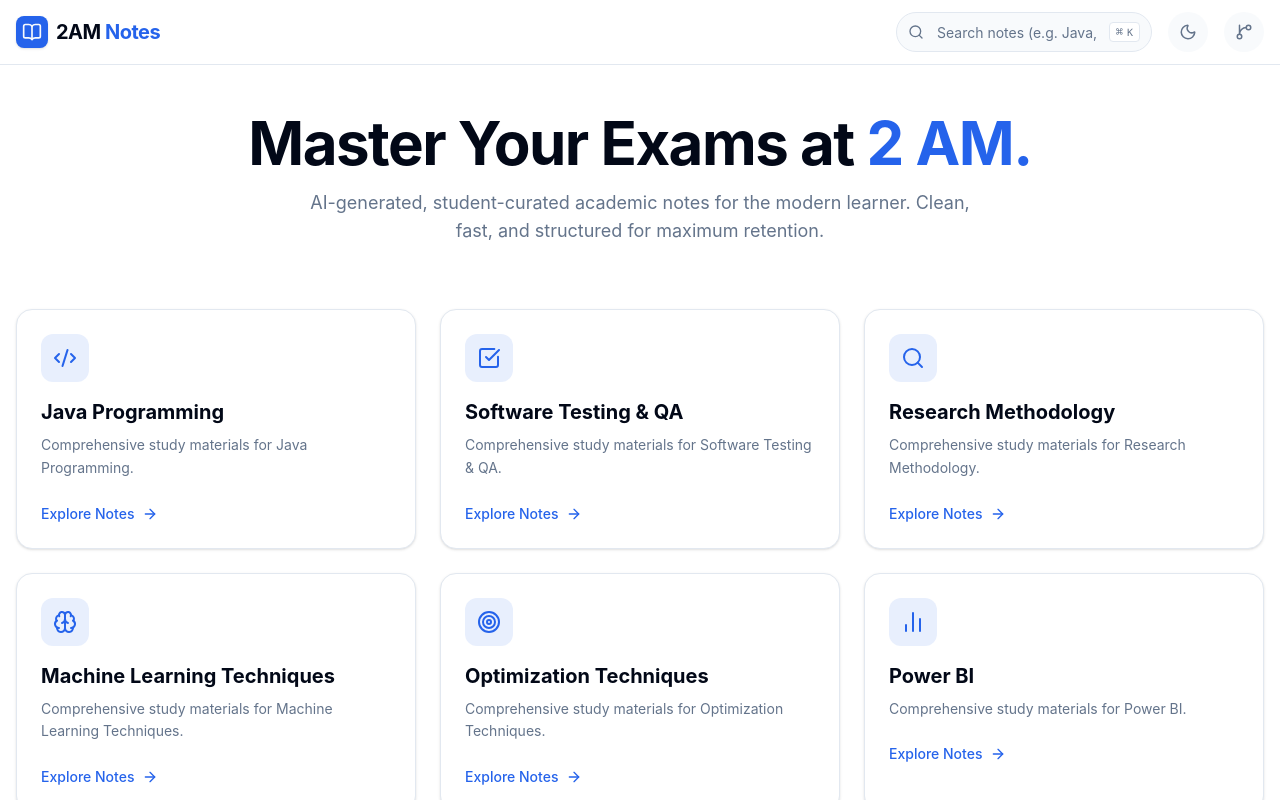
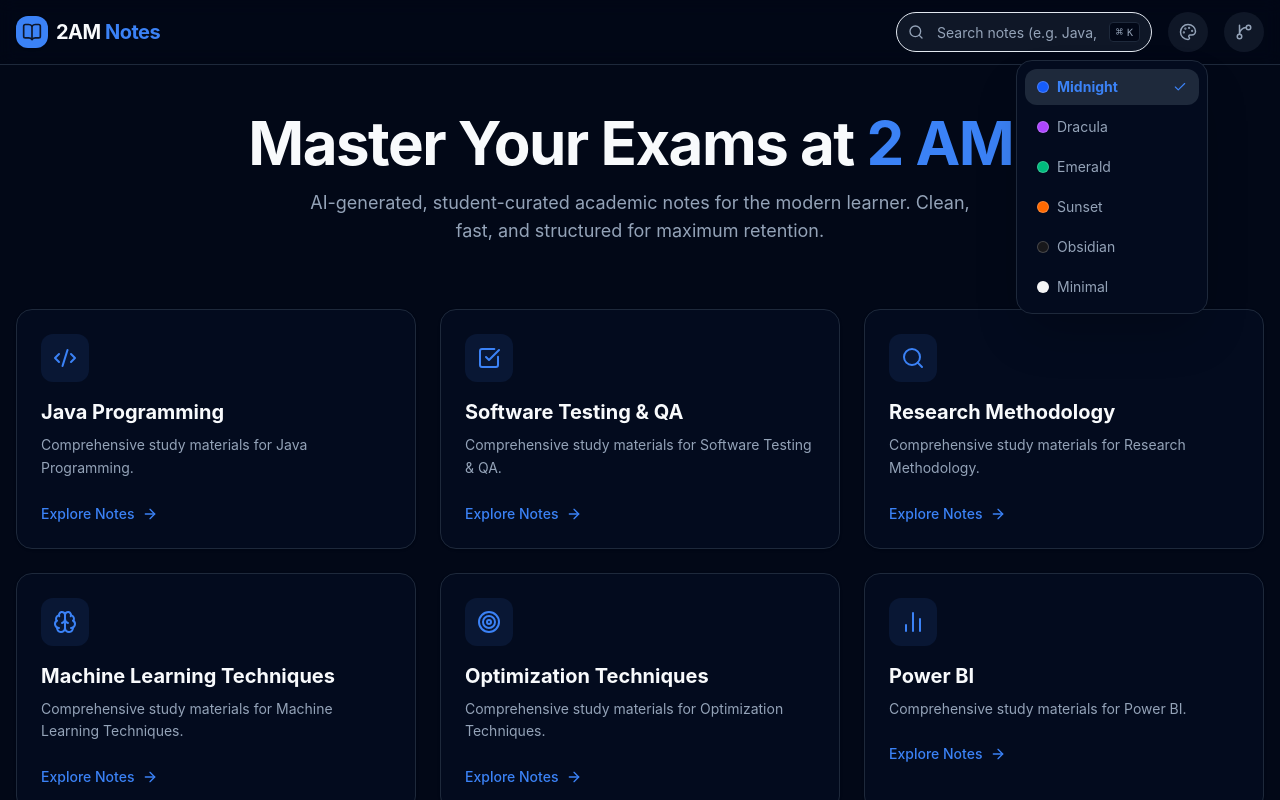
Before and after one commit to Ritesh-Dhekane/2am-notes, a React (Vite) app: page / in a window 1280 px wide. Both pictures are taken after a click on the button "Change theme". Shown: the top 800 px of the page. Built offline with nearby package versions, Linux system fonts and the light colour scheme.

Commit message:
Update css for better mobile view and add themes

```diff
--- /dev/null
+++ b/content/software-testing-quality-assurance/overview.md
@@ -0,0 +1 @@
+# Overview\n\n## Coming Soon\n\nThis section will contain an overview of the subject.
--- a/src/components/Navbar.jsx
+++ b/src/components/Navbar.jsx
@@ -1,15 +1,26 @@
 import React from 'react';
 import { Link } from 'react-router-dom';
-import { Moon, Sun, BookOpen, GitBranch } from 'lucide-react';
+import { Moon, Sun, BookOpen, GitBranch, Palette, Check } from 'lucide-react';
 import SearchBar from './SearchBar';
 
-const Navbar = ({ isDarkMode, setIsDarkMode }) => {
+const Navbar = ({ theme, setTheme }) => {
+  const [isOpen, setIsOpen] = React.useState(false);
+
+  const themes = [
+    { id: 'midnight', name: 'Midnight', color: 'bg-blue-600' },
+    { id: 'dracula', name: 'Dracula', color: 'bg-purple-500' },
+    { id: 'emerald', name: 'Emerald', color: 'bg-emerald-500' },
+    { id: 'sunset', name: 'Sunset', color: 'bg-orange-500' },
+    { id: 'obsidian', name: 'Obsidian', color: 'bg-zinc-900' },
+    { id: 'minimal-light', name: 'Minimal', color: 'bg-zinc-100' },
+  ];
+
   return (
-    <nav className="sticky top-0 z-50 w-full border-b bg-background/95 backdrop-blur supports-[backdrop-filter]:bg-background/60">
+    <nav className="sticky top-0 z-50 w-full border-b bg-background/95 backdrop-blur supports-[backdrop-filter]:bg-background/60 transition-theme">
       <div className="container mx-auto flex h-16 items-center justify-between px-4">
         <div className="flex items-center gap-2">
           <Link to="/" className="flex items-center gap-2 font-bold text-xl tracking-tight">
-            <div className="bg-primary p-1.5 rounded-lg text-primary-foreground shadow-sm">
+            <div className="bg-primary p-1.5 rounded-lg text-primary-foreground shadow-sm transition-colors">
               <BookOpen size={20} />
             </div>
             <span>2AM <span className="text-primary">Notes</span></span>
@@ -19,13 +30,41 @@ const Navbar = ({ isDarkMode, setIsDarkMode }) => {
         <div className="flex items-center gap-4">
           <SearchBar className="hidden md:block w-64" />
 
-          <button
-            onClick={() => setIsDarkMode(!isDarkMode)}
-            className="inline-flex h-10 w-10 items-center justify-center rounded-full bg-muted/50 text-muted-foreground hover:bg-muted transition-all active:scale-95"
-            title="Toggle theme"
-          >
-            {isDarkMode ? <Sun size={18} /> : <Moon size={18} />}
-          </button>
+          <div className="relative">
+            <button
+              onClick={() => setIsOpen(!isOpen)}
+              className="inline-flex h-10 w-10 items-center justify-center rounded-full bg-muted/50 text-muted-foreground hover:bg-muted transition-all active:scale-95"
+              title="Change theme"
+            >
+              <Palette size={18} />
+            </button>
+
+            {isOpen && (
+              <>
+                <div className="fixed inset-0 z-40" onClick={() => setIsOpen(false)}></div>
+                <div className="absolute right-0 mt-2 w-48 rounded-2xl border bg-card p-2 shadow-2xl z-50 animate-in fade-in zoom-in duration-200">
+                  <div className="grid gap-1">
+                    {themes.map((t) => (
+                      <button
+                        key={t.id}
+                        onClick={() => {
+                          setTheme(t.id);
+                          setIsOpen(false);
+                        }}
+                        className={`flex items-center justify-between px-3 py-2 rounded-xl text-sm transition-all hover:bg-muted ${theme === t.id ? 'bg-muted font-bold text-primary' : 'text-muted-foreground'}`}
+                      >
+                        <div className="flex items-center gap-2">
+                          <div className={`h-3 w-3 rounded-full ${t.color} border border-white/20`}></div>
+                          {t.name}
+                        </div>
+                        {theme === t.id && <Check size={14} />}
+                      </button>
+                    ))}
+                  </div>
+                </div>
+              </>
+            )}
+          </div>
 
           <a
             href="https://github.com/Ritesh-Dhekane/2am-notes"
--- a/src/index.css
+++ b/src/index.css
@@ -46,29 +46,91 @@
     --border: 214.3 31.8% 91.4%;
     --input: 214.3 31.8% 91.4%;
     --ring: 221.2 83.2% 53.3%;
-    --radius: 0.5rem;
+    --radius: 0.75rem;
   }
 
-  .dark {
+  /* Midnight Theme */
+  [data-theme='midnight'] {
     --background: 222.2 84% 4.9%;
     --foreground: 210 40% 98%;
-    --card: 222.2 84% 4.9%;
+    --card: 222.2 84% 6.5%;
     --card-foreground: 210 40% 98%;
-    --popover: 222.2 84% 4.9%;
-    --popover-foreground: 210 40% 98%;
     --primary: 217.2 91.2% 59.8%;
     --primary-foreground: 222.2 47.4% 11.2%;
-    --secondary: 217.2 32.6% 17.5%;
-    --secondary-foreground: 210 40% 98%;
     --muted: 217.2 32.6% 17.5%;
     --muted-foreground: 215 20.2% 65.1%;
-    --accent: 217.2 32.6% 17.5%;
-    --accent-foreground: 210 40% 98%;
-    --destructive: 0 62.8% 30.6%;
-    --destructive-foreground: 210 40% 98%;
     --border: 217.2 32.6% 17.5%;
-    --input: 217.2 32.6% 17.5%;
     --ring: 224.3 76.3% 48%;
+  }
+
+  /* Dracula Theme */
+  [data-theme='dracula'] {
+    --background: 231 15% 18%;
+    --foreground: 60 30% 96%;
+    --card: 231 15% 22%;
+    --card-foreground: 60 30% 96%;
+    --primary: 265 89% 78%;
+    --primary-foreground: 231 15% 18%;
+    --muted: 231 15% 30%;
+    --muted-foreground: 60 30% 70%;
+    --border: 231 15% 30%;
+    --ring: 265 89% 78%;
+  }
+
+  /* Emerald Theme */
+  [data-theme='emerald'] {
+    --background: 160 50% 5%;
+    --foreground: 160 20% 98%;
+    --card: 160 50% 8%;
+    --card-foreground: 160 20% 98%;
+    --primary: 160 80% 45%;
+    --primary-foreground: 160 50% 5%;
+    --muted: 160 40% 15%;
+    --muted-foreground: 160 20% 70%;
+    --border: 160 40% 15%;
+    --ring: 160 80% 45%;
+  }
+
+  /* Sunset Theme */
+  [data-theme='sunset'] {
+    --background: 20 20% 6%;
+    --foreground: 20 20% 98%;
+    --card: 20 20% 10%;
+    --card-foreground: 20 20% 98%;
+    --primary: 20 90% 55%;
+    --primary-foreground: 20 20% 6%;
+    --muted: 20 20% 18%;
+    --muted-foreground: 20 20% 70%;
+    --border: 20 20% 18%;
+    --ring: 20 90% 55%;
+  }
+
+  /* Obsidian Theme */
+  [data-theme='obsidian'] {
+    --background: 0 0% 0%;
+    --foreground: 0 0% 100%;
+    --card: 0 0% 5%;
+    --card-foreground: 0 0% 100%;
+    --primary: 0 0% 100%;
+    --primary-foreground: 0 0% 0%;
+    --muted: 0 0% 12%;
+    --muted-foreground: 0 0% 70%;
+    --border: 0 0% 12%;
+    --ring: 0 0% 100%;
+  }
+
+  /* Minimal Light Theme */
+  [data-theme='minimal-light'] {
+    --background: 0 0% 100%;
+    --foreground: 0 0% 0%;
+    --card: 0 0% 98%;
+    --card-foreground: 0 0% 0%;
+    --primary: 0 0% 0%;
+    --primary-foreground: 0 0% 100%;
+    --muted: 0 0% 94%;
+    --muted-foreground: 0 0% 40%;
+    --border: 0 0% 90%;
+    --ring: 0 0% 0%;
   }
 }
 
@@ -78,27 +140,55 @@
   }
   body {
     @apply bg-background text-foreground;
+    font-family: 'Inter', system-ui, sans-serif;
     font-feature-settings: "rlig" 1, "calt" 1;
   }
 }
 
 /* Custom Scrollbar */
 ::-webkit-scrollbar {
-  width: 8px;
-  height: 8px;
+  width: 10px;
 }
 ::-webkit-scrollbar-track {
   @apply bg-transparent;
 }
 ::-webkit-scrollbar-thumb {
-  @apply bg-muted-foreground/20 rounded-full hover:bg-muted-foreground/30 transition-colors;
+  @apply bg-muted-foreground/20 rounded-full border-4 border-transparent bg-clip-padding hover:bg-muted-foreground/30 transition-colors;
 }
 
-/* Markdown Specific Styles */
+/* Typography & Prose */
+.prose {
+  @apply max-w-none;
+}
+.prose h1 { @apply text-4xl font-extrabold tracking-tight mb-8 mt-12; }
+.prose h2 { @apply text-2xl font-bold tracking-tight mb-6 mt-10 border-b pb-2; }
+.prose h3 { @apply text-xl font-semibold tracking-tight mb-4 mt-8; }
+.prose p { @apply leading-relaxed mb-6 text-foreground/90; }
+.prose ul, .prose ol { @apply mb-6 pl-6; }
+.prose li { @apply mb-2; }
+.prose table { @apply w-full border-collapse mb-8; }
+.prose th { @apply bg-muted/50 p-3 text-left font-bold border; }
+.prose td { @apply p-3 border; }
+
+/* Code Block Styling */
 .prose pre {
-  @apply !bg-zinc-900 !rounded-lg !border !border-zinc-800 !p-0;
+  @apply !bg-[#1e1e1e] !rounded-xl !border !border-border !p-4 !my-8 shadow-2xl overflow-hidden;
 }
 
-.prose code {
-  @apply font-mono text-sm;
+.prose code:not(pre code) {
+  @apply bg-muted px-1.5 py-0.5 rounded-md text-sm font-mono text-primary font-medium;
 }
+
+/* Callout Blocks (Admonitions) */
+.callout {
+  @apply p-4 rounded-xl border-l-4 mb-6 shadow-sm;
+}
+.callout-info { @apply bg-blue-500/5 border-blue-500/50 text-blue-700 dark:text-blue-300; }
+.callout-warning { @apply bg-yellow-500/5 border-yellow-500/50 text-yellow-700 dark:text-yellow-300; }
+.callout-tip { @apply bg-emerald-500/5 border-emerald-500/50 text-emerald-700 dark:text-emerald-300; }
+.callout-pyq { @apply bg-purple-500/5 border-purple-500/50 text-purple-700 dark:text-purple-300; }
+
+/* Transitions */
+.transition-theme {
+  transition: background-color 0.4s ease, color 0.4s ease, border-color 0.4s ease;
+}
--- a/src/layouts/MainLayout.jsx
+++ b/src/layouts/MainLayout.jsx
@@ -1,26 +1,24 @@
 import React, { useState, useEffect } from 'react';
-import { Outlet, Link, useLocation } from 'react-router-dom';
-import { Menu, X, Search, Moon, Sun, BookOpen } from 'lucide-react';
+import { Outlet } from 'react-router-dom';
 import Navbar from '../components/Navbar';
 import Footer from '../components/Footer';
 
 const MainLayout = () => {
-  const [isDarkMode, setIsDarkMode] = useState(true);
+  const [theme, setTheme] = useState(() => {
+    return localStorage.getItem('2am-notes-theme') || 'midnight';
+  });
 
   useEffect(() => {
-    if (isDarkMode) {
-      document.documentElement.classList.add('dark');
-    } else {
-      document.documentElement.classList.remove('dark');
-    }
-  }, [isDarkMode]);
+    document.documentElement.setAttribute('data-theme', theme);
+    localStorage.setItem('2am-notes-theme', theme);
+  }, [theme]);
 
   return (
-    <div className="min-h-screen flex flex-col bg-background text-foreground transition-colors duration-300">
-      <Navbar isDarkMode={isDarkMode} setIsDarkMode={setIsDarkMode} />
+    <div className="min-h-screen flex flex-col bg-background text-foreground transition-theme overflow-x-hidden">
+      <Navbar theme={theme} setTheme={setTheme} />
 
       <main className="flex-grow">
-        <Outlet />
+        <Outlet context={{ theme, setTheme }} />
       </main>
 
       <Footer />
```
